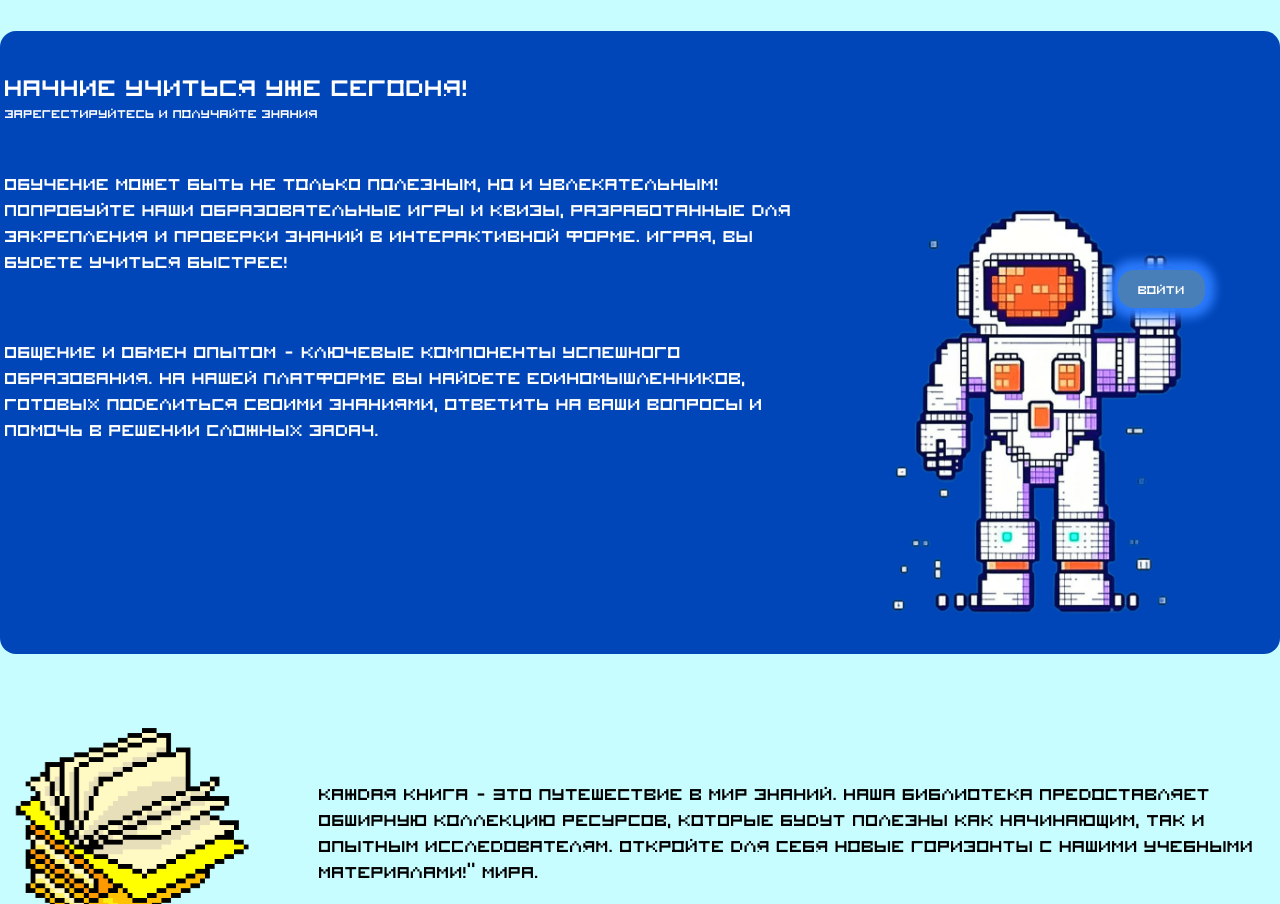
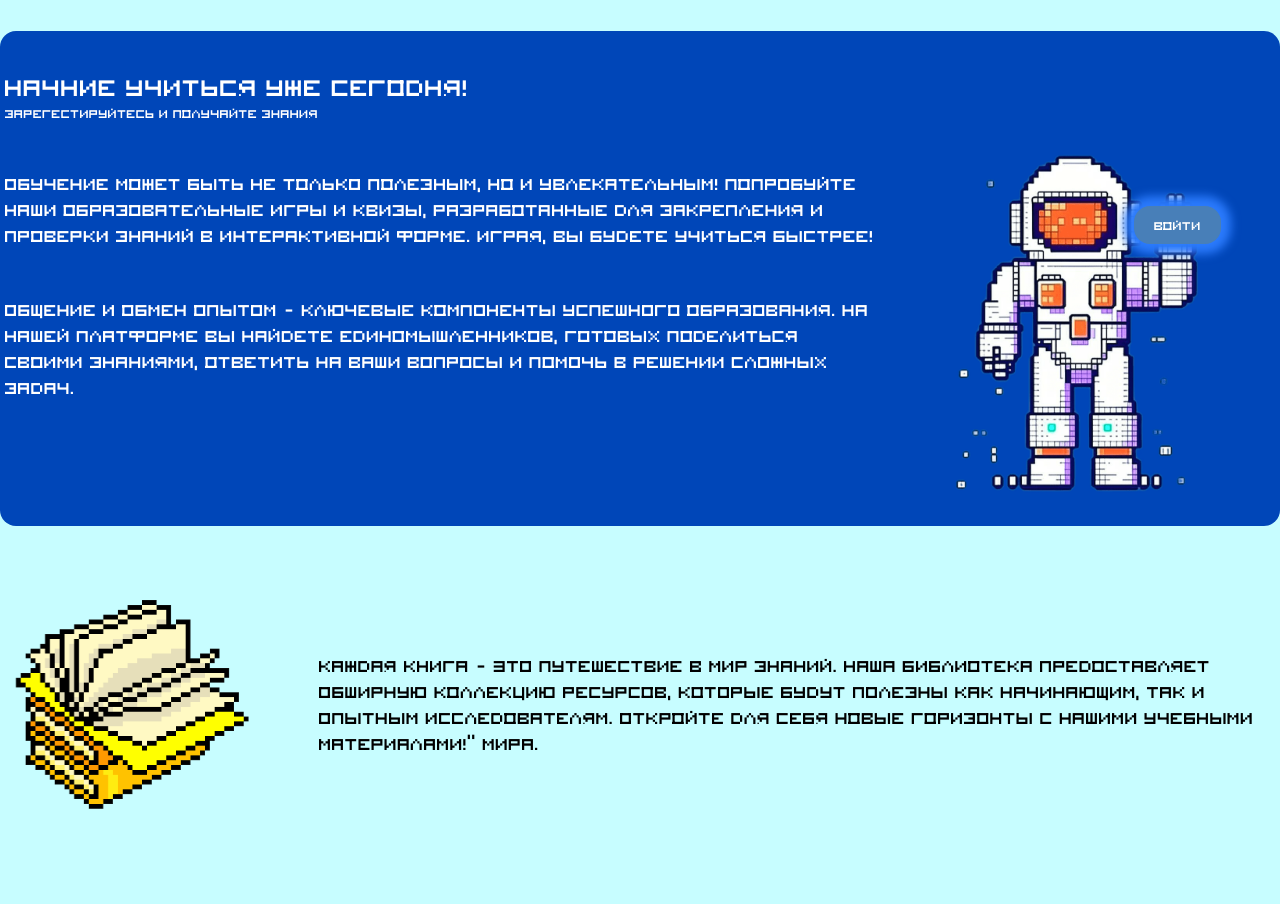
Before and after one commit to Scat55/EducationalPlatformForTheUniversity, a Vue app: page / in a window 1280 px wide. Shown: the part 1440-2344 px from the top of the page. After the commit the page ends 2256 px from the top, so only its background shows below. Built offline with nearby package versions, Linux system fonts and the light colour scheme.

Commit message:
Исправил стили космонавту

```diff
--- a/src/components/BigFrom.vue
+++ b/src/components/BigFrom.vue
@@ -64,7 +64,7 @@ const changeStatusOnTrue = () => {
 
   &__subtitle {
     color: $whiteColor;
-    margin-bottom: 3rem;
+
   }
 
   &__content {
@@ -73,13 +73,13 @@ const changeStatusOnTrue = () => {
     justify-content: space-between;
 
     &-img {
-      width: 30rem;
+      align-self: start;
+      width: 25rem;
     }
 
     &-info {
       display: flex;
       flex-direction: column;
-      gap: 4rem;
     }
 
     &-robot {
@@ -88,8 +88,8 @@ const changeStatusOnTrue = () => {
 
     &-btn {
       position: absolute;
-      top: 6.25rem;
-      right: 4.375rem;
+      top: 5.25rem;
+      right: 3.375rem;
       background-color: $accentColor;
       padding: .625rem 1.25rem;
       border-radius: 1rem;
@@ -107,6 +107,7 @@ const changeStatusOnTrue = () => {
     &-text {
       color: $whiteColor;
       font-size: 1.4rem;
+      margin-top: 3rem;
     }
   }
 }
```
Also changed, not shown: src/components/Footer.vue (added, +13 -0 lines).
